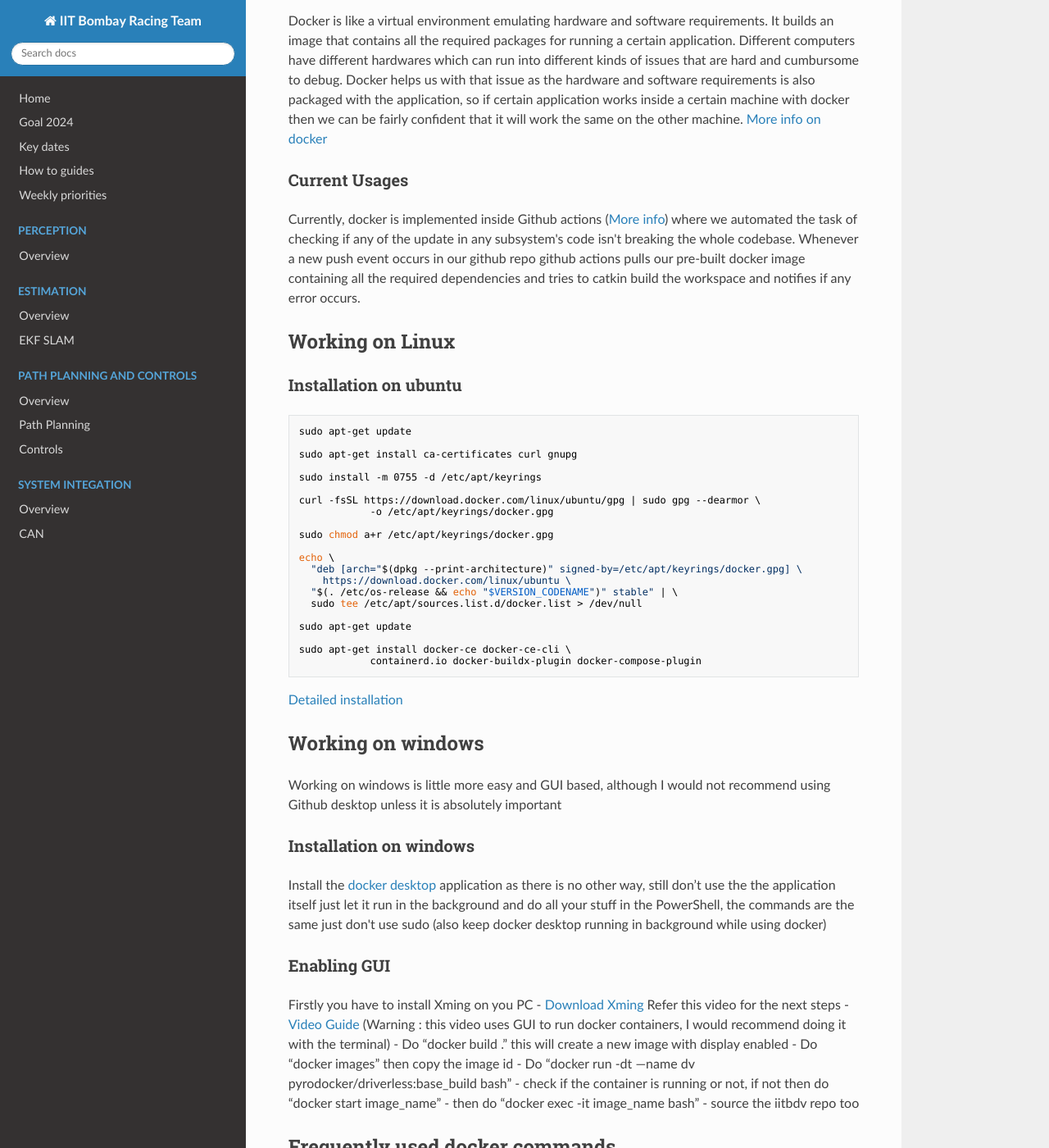
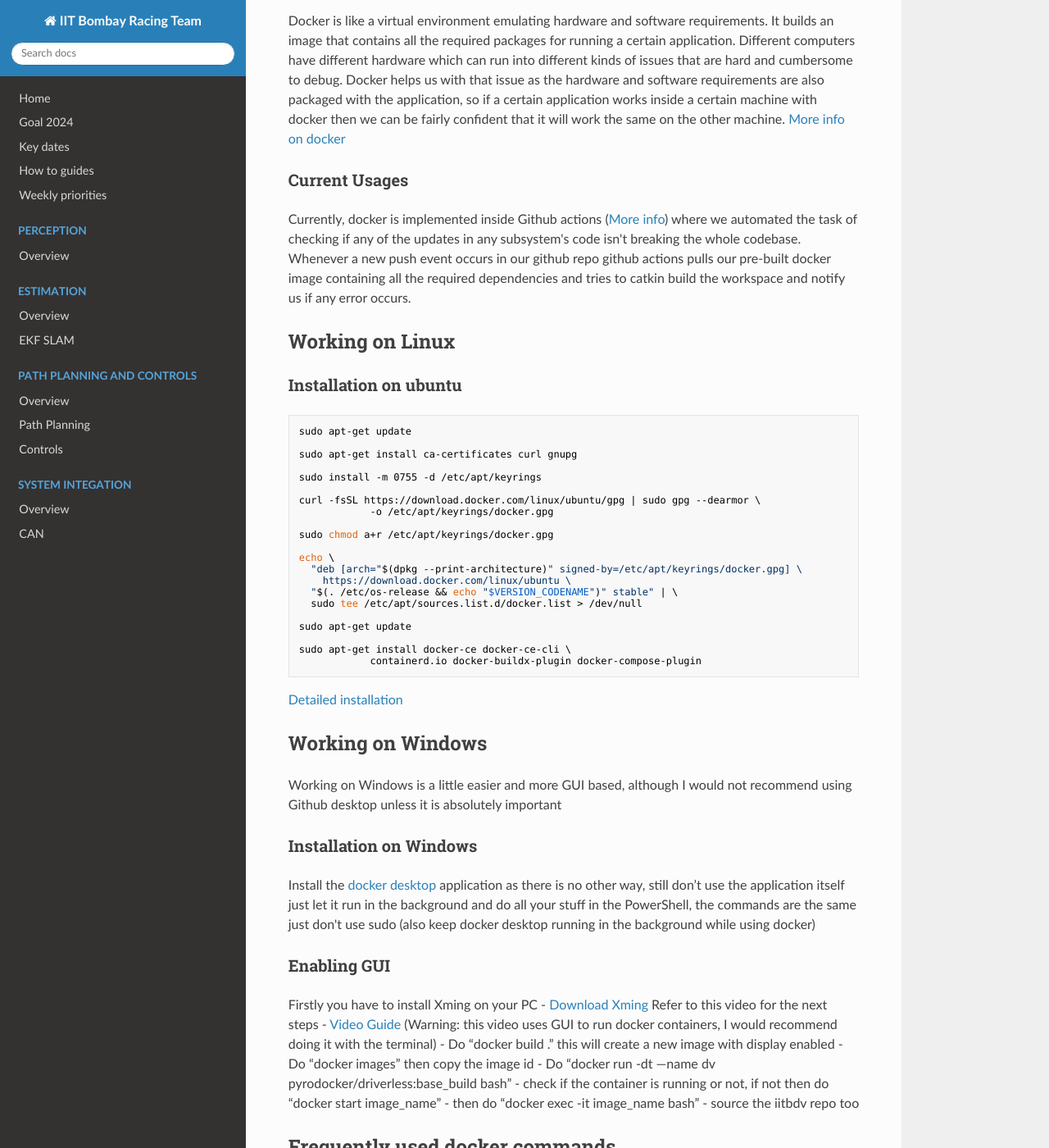
Before and after one commit to IITB-Racing/team-wiki, an MkDocs documentation site: the page built from docs/sysint/docker.md, in a window 1280 px wide and 1400 px high, scrolled down 317 px. Shown: the whole window at 82% size. Built offline with MkDocs 1.6.1, drawn with Linux system fonts in a browser that asks for light colours; nearby versions of some CDN libraries; some of the changed text lies outside the part shown.

Commit message:
more updates

````diff
--- a/docs/sysint/docker.md
+++ b/docs/sysint/docker.md
@@ -6,11 +6,11 @@
 
 
 ## Why docker?
-Docker is like a virtual environment emulating hardware and software requirements. It builds an image that contains all the required packages for running a certain application. Different computers have different hardwares which can run into different kinds of issues that are hard and cumbursome to debug. Docker helps us with that issue as the hardware and software requirements is also packaged with the application, so if certain application works inside a certain machine with docker then we can be fairly confident that it will work the same on the other machine.
+Docker is like a virtual environment emulating hardware and software requirements. It builds an image that contains all the required packages for running a certain application. Different computers have different hardware which can run into different kinds of issues that are hard and cumbersome to debug. Docker helps us with that issue as the hardware and software requirements are also packaged with the application, so if a certain application works inside a certain machine with docker then we can be fairly confident that it will work the same on the other machine.
 [More info on docker](https://www.docker.com/what-docker#copy1)
 
 ### Current Usages
-Currently, docker is implemented inside Github actions ([More info](https://github.com/features/actions)) where we automated the task of checking if any of the update in any subsystem's code isn't breaking the whole codebase. Whenever a new push event occurs in our github repo github actions pulls our pre-built docker image containing all the required dependencies and tries to catkin build the workspace and notifies if any error occurs.
+Currently, docker is implemented inside Github actions ([More info](https://github.com/features/actions)) where we automated the task of checking if any of the updates in any subsystem's code isn't breaking the whole codebase. Whenever a new push event occurs in our github repo github actions pulls our pre-built docker image containing all the required dependencies and tries to catkin build the workspace and notify us if any error occurs.
 
 ## Working on Linux
 ### Installation on ubuntu
@@ -39,13 +39,13 @@ sudo apt-get install docker-ce docker-ce-cli \
 ```
 [Detailed installation](https://docs.docker.com/engine/install/ubuntu/)
 
-## Working on windows
-Working on windows is little more easy and GUI based, although I would not recommend using Github desktop unless it is absolutely important
-### Installation on windows
-Install the [docker desktop](https://docs.docker.com/desktop/install/windows-install/) application as there is no other way, still don’t use the the application itself just let it run in the background and do all your stuff in the PowerShell, the commands are the same just don't use sudo (also keep docker desktop running in background while using docker)
+## Working on Windows
+Working on Windows is a little easier and more GUI based, although I would not recommend using Github desktop unless it is absolutely important
+### Installation on Windows
+Install the [docker desktop](https://docs.docker.com/desktop/install/windows-install/) application as there is no other way, still don’t use the application itself just let it run in the background and do all your stuff in the PowerShell, the commands are the same just don't use sudo (also keep docker desktop running in the background while using docker)
 ### Enabling GUI
-Firstly you have to install Xming on you PC - [Download Xming](https://sourceforge.net/projects/xming/)
-Refer this video for the next steps - [Video Guide](https://youtu.be/BDilFZ9C9mw?t=23) (Warning : this video uses GUI to run docker containers, I would recommend doing it with the terminal)
+Firstly you have to install Xming on your PC - [Download Xming](https://sourceforge.net/projects/xming/)
+Refer to this video for the next steps - [Video Guide](https://youtu.be/BDilFZ9C9mw?t=23) (Warning: this video uses GUI to run docker containers, I would recommend doing it with the terminal)
 - Do “docker build .” this will create a new image with display enabled
 - Do “docker images” then copy the image id
 - Do “docker run -dt —name dv pyrodocker/driverless:base_build bash”
@@ -152,5 +152,5 @@ sudo docker rmi pyrodocker/driverless:base_build
 sudo docker tag (current name) (new name)
 ```
 
-For more info on different types of commands used in docker refer this -
+For more info on different types of commands used in docker refer to this -
 [Github Cheatsheet](https://github.com/wsargent/docker-cheat-sheet)
````
Also changed, not shown: other parts of docs/sysint/docker.md (+3 -3 lines).
